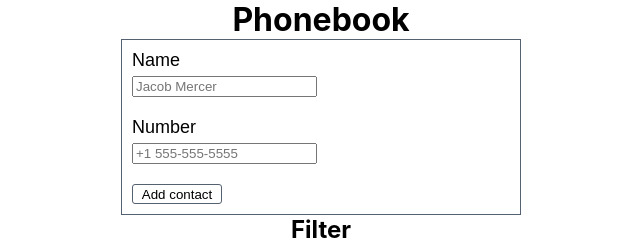
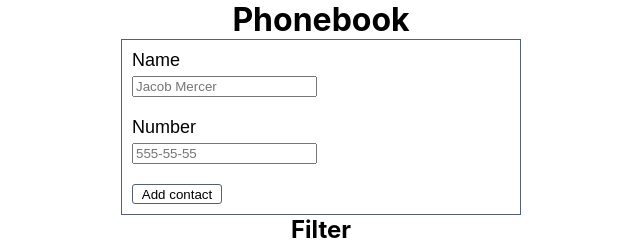
Before and after one commit to alexandrvorontsov/goit-react-hw-03-phonebook, a React (Create React App) app: page / in a window 1280 px wide. Shown: the top 240 px of the page, without its empty margins (319-959 px from the left). Built offline with nearby package versions, Linux system fonts and the light colour scheme.

Commit message:
fix form

```diff
--- a/src/components/ContactForm/ContactForm.jsx
+++ b/src/components/ContactForm/ContactForm.jsx
@@ -1,7 +1,12 @@
 import React, { Component } from 'react';
 import PropTypes from 'prop-types';
 import { nanoid } from 'nanoid';
-import {BodyForm,LabelForm,InputForm,ButtonForm} from './ContactForm.styled'
+import {
+  BodyForm,
+  LabelForm,
+  InputForm,
+  ButtonForm,
+} from './ContactForm.styled';
 
 export class ContactForm extends Component {
   state = {
@@ -35,7 +40,7 @@ export class ContactForm extends Component {
   };
 
   render() {
-    const { name, number} = this.state;
+    const { name, number } = this.state;
 
     return (
       <BodyForm onSubmit={this.handleSubmit}>
@@ -45,7 +50,8 @@ export class ContactForm extends Component {
             placeholder="Jacob Mercer"
             type="text"
             name="name"
-            required pattern="^[a-zA-Zа-яА-Я]+(([' -][a-zA-Zа-яА-Я ])?[a-zA-Zа-яА-Я]*)*$"
+            required
+            pattern="^[A-Z][a-z]+ [A-Z][a-z]+$"
             title="Name may contain only letters, apostrophe, dash and spaces. For example Adrian, Jacob Mercer, Charles de Batz de Castelmore d'Artagnan"
             value={name}
             onChange={this.handleChange}
@@ -54,18 +60,17 @@ export class ContactForm extends Component {
         <LabelForm>
           Number
           <InputForm
-            placeholder="+1 555-555-5555"
+            placeholder="555-55-55"
             type="tel"
             name="number"
-            required pattern="\+?\d{1,4}?[-.\s]?\(?\d{1,3}?\)?[-.\s]?\d{1,4}[-.\s]?\d{1,4}[-.\s]?\d{1,9}"
+            required
+            pattern="\d{3}[\-]\d{2}[\-]\d{2}"
             title="Phone number must be digits and can contain spaces, dashes, parentheses and can start with +"
             value={number}
             onChange={this.handleChange}
           />
         </LabelForm>
-        <ButtonForm type="submit" >
-          Add contact
-        </ButtonForm>
+        <ButtonForm type="submit">Add contact</ButtonForm>
       </BodyForm>
     );
   }
```
